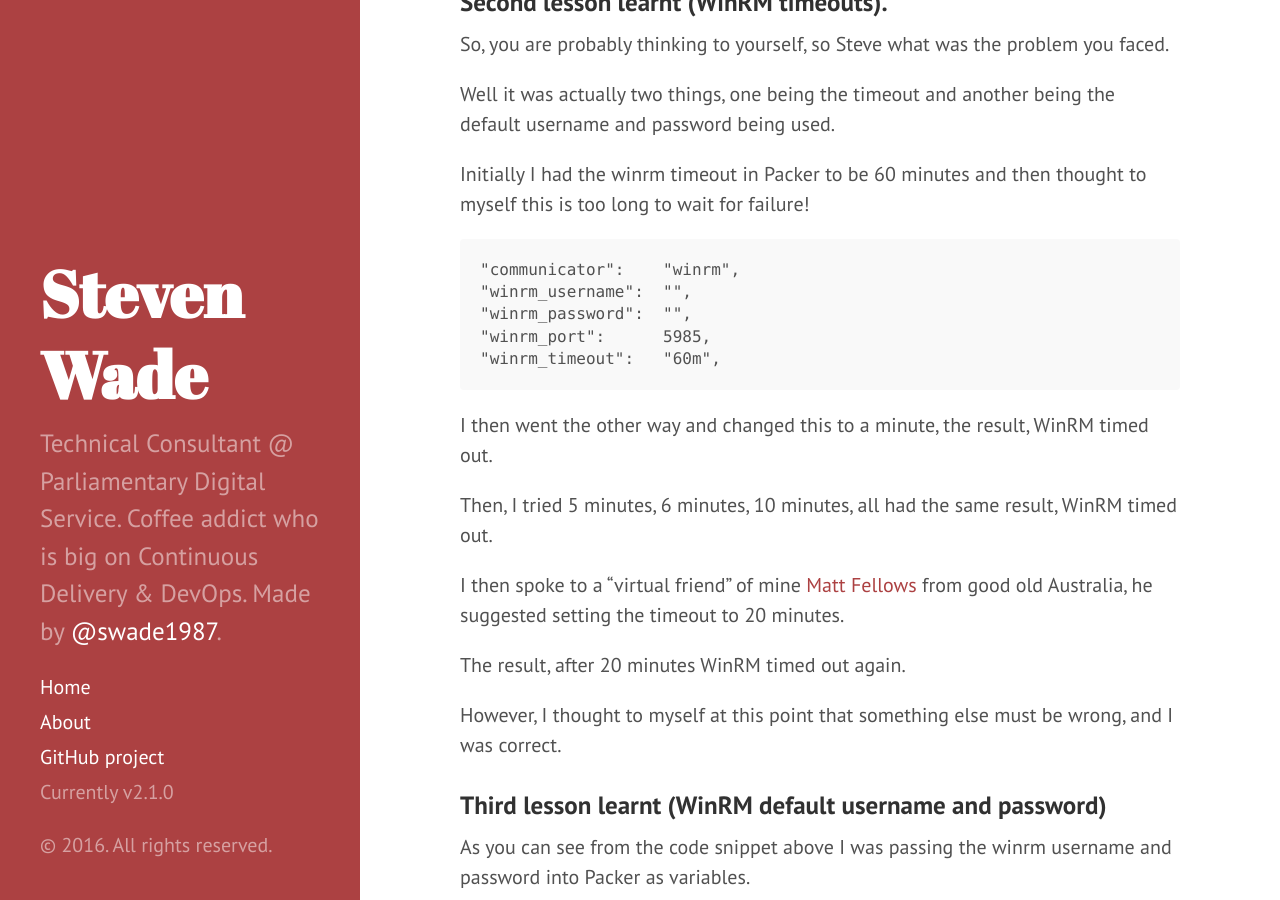
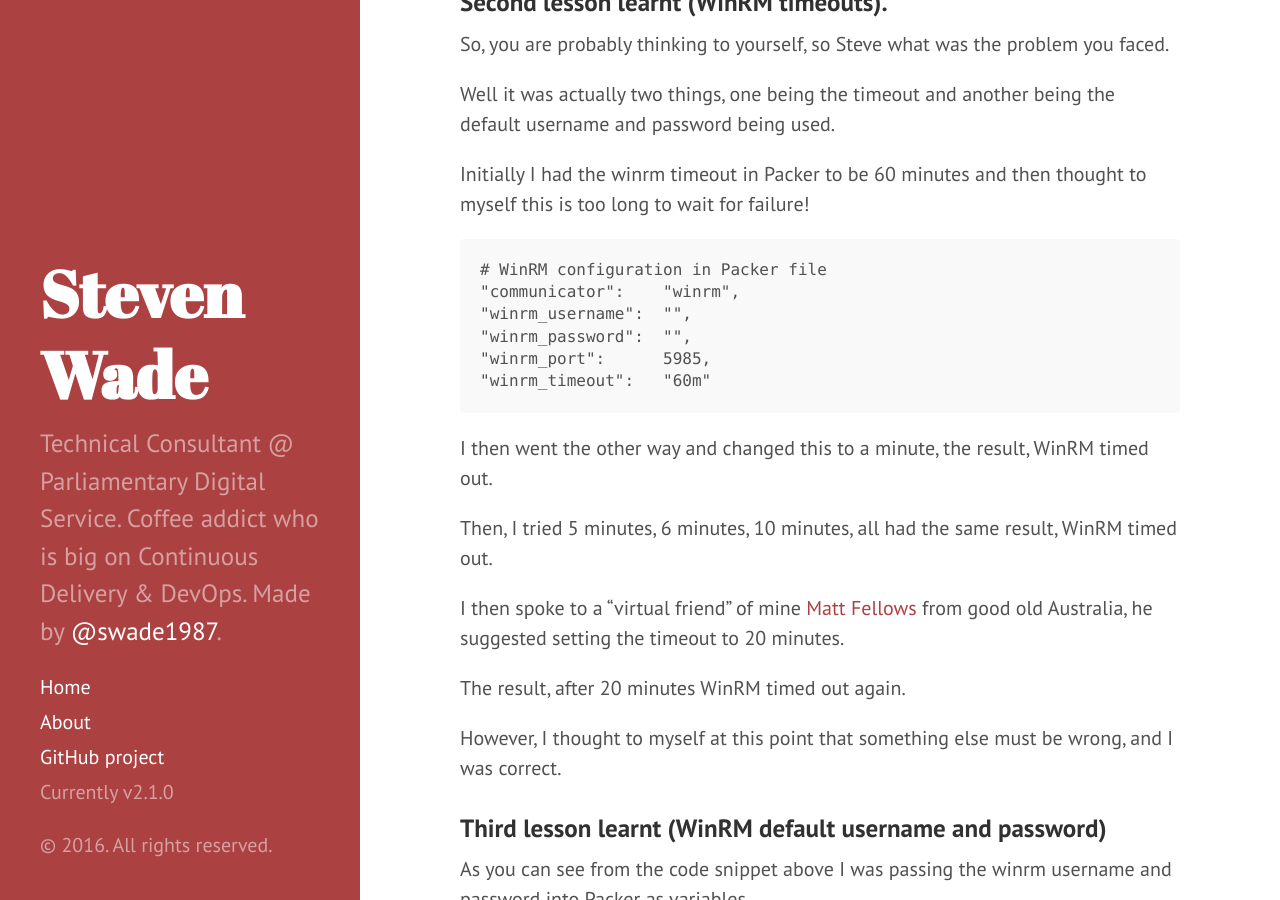
Before and after one commit to swade1987/swade1987.github.io, a Jekyll site: the page built from _posts/2016-02-23-my-adventure-with-packer.md, in a window 1280 px wide and 900 px high, scrolled down 544 px. Built offline with Jekyll 4.4.1, drawn with Linux system fonts in a browser that asks for light colours; comment, search, counter and statistics services are not loaded.

Commit message:
Third time lucky.

```diff
--- a/_posts/2016-02-23-my-adventure-with-packer.md
+++ b/_posts/2016-02-23-my-adventure-with-packer.md
@@ -23,11 +23,12 @@ Well it was actually two things, one being the timeout and another being the def
 Initially I had the winrm timeout in Packer to be 60 minutes and then thought to myself this is too long to wait for failure!
 
 ~~~~~~~~
+# WinRM configuration in Packer file
 "communicator":    "winrm",
 "winrm_username":  "{{user `winrm_username`}}",
 "winrm_password":  "{{user `winrm_password`}}",
 "winrm_port":      5985,
-"winrm_timeout":   "60m",
+"winrm_timeout":   "60m"
 ~~~~~~~~
 
 I then went the other way and changed this to a minute, the result, WinRM timed out.
```
